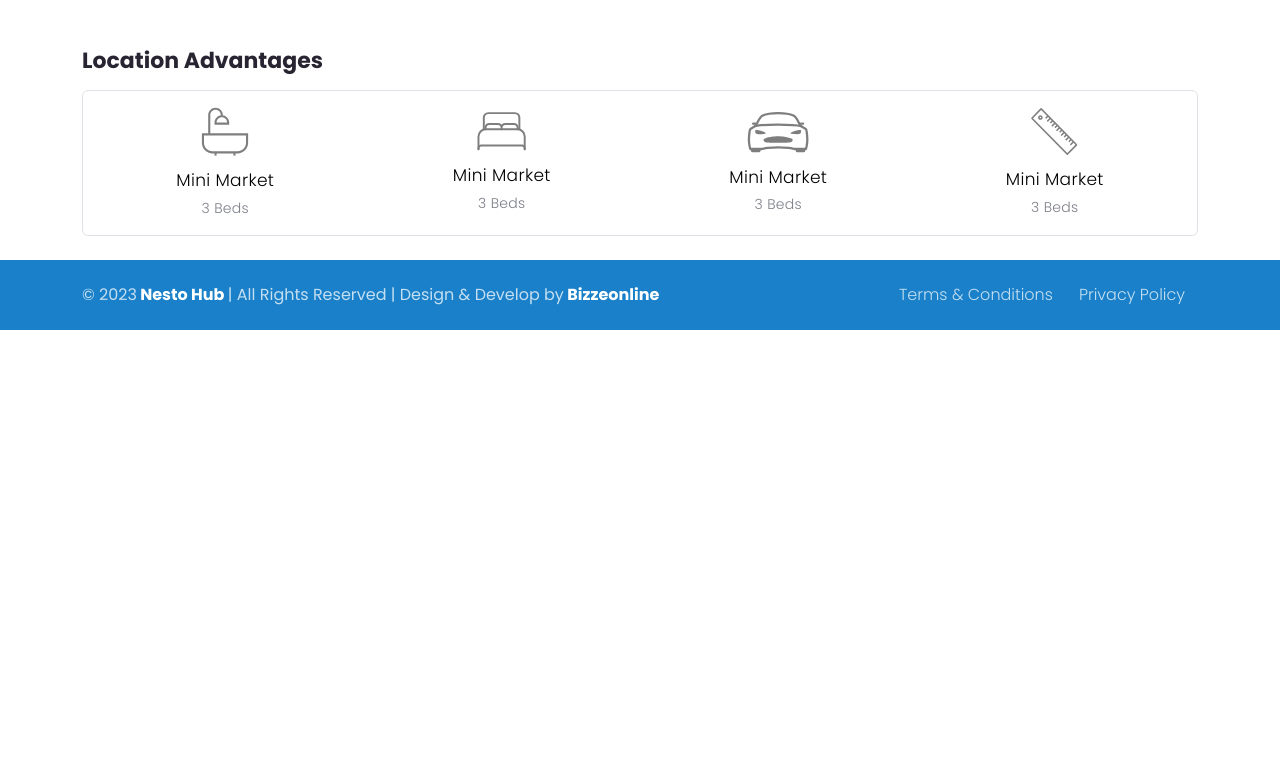
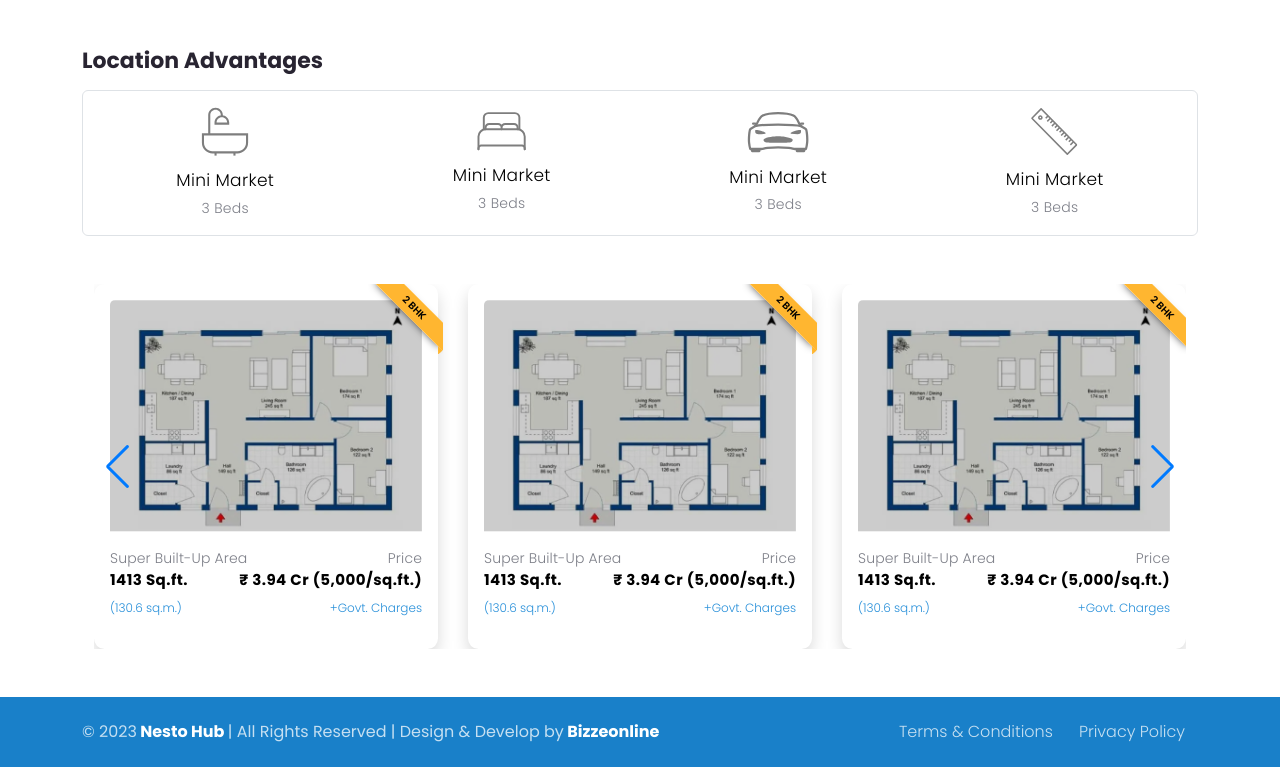
Before and after one commit to Vivekackrolix/Nesto-Frontend, a React (Create React App) app: page /home-dashboard/property-details-info in a window 1280 px wide. Shown: the part 1798-2565 px from the top of the page. Before the commit the page ends 2128 px from the top, so only its background shows below. Built offline with nearby package versions, Linux system fonts and the light colour scheme.

Commit message:
swiper slider added

```diff
--- a/package.json
+++ b/package.json
@@ -16,6 +16,7 @@
     "react-router-dom": "^6.8.1",
     "react-scripts": "5.0.1",
     "react-select": "^5.7.0",
+    "swiper": "^9.1.0",
     "web-vitals": "^2.1.4"
   },
   "scripts": {
--- a/src/dashboard/property-details/PropertyDetailsText.js
+++ b/src/dashboard/property-details/PropertyDetailsText.js
@@ -1,3 +1,4 @@
+import Slider from '../swiper/SwiperSlider';
 import IconsCard from './IconsCard';
 import ViewDetailsCard from './ViewDetailsCard';
 
@@ -17,6 +18,8 @@ const PropertyDetailsText = () => {
         col={4}
         iconTitle={true}
       />
+
+      <Slider />
     </>
   );
 };
--- /dev/null
+++ b/src/dashboard/swiper/SwiperSlider.css
@@ -0,0 +1,70 @@
+.ribbon {
+  position: absolute;
+  right: -5px;
+  top: -5px;
+  z-index: 1;
+  overflow: hidden;
+  width: 75px;
+  height: 75px;
+  text-align: right;
+}
+.ribbon span {
+  font-weight: 600;
+  font-size: 10px;
+  color: #000000;
+  text-transform: uppercase;
+  text-align: center;
+  line-height: 20px;
+  transform: rotate(45deg);
+  -webkit-transform: rotate(45deg);
+  width: 100px;
+  display: block;
+  background: #79a70a;
+  background: linear-gradient(#ffb630 0%, #ffb630 100%);
+  box-shadow: 0 3px 10px -5px rgba(0, 0, 0, 1);
+  position: absolute;
+  top: 19px;
+  right: -21px;
+}
+.ribbon span::before {
+  content: '';
+  position: absolute;
+  left: 0px;
+  top: 100%;
+  z-index: -1;
+  border-left: 3px solid #ffb630;
+  border-right: 3px solid transparent;
+  border-bottom: 3px solid transparent;
+  border-top: 3px solid #ffb630;
+}
+.ribbon span::after {
+  content: '';
+  position: absolute;
+  right: 0px;
+  top: 100%;
+  z-index: -1;
+  border-left: 3px solid transparent;
+  border-right: 3px solid #ffb630;
+  border-bottom: 3px solid transparent;
+  border-top: 3px solid #ffb630;
+}
+
+.swiper__card__row:first-child span {
+  font-weight: 350;
+  font-size: 14px;
+  letter-spacing: 0.01em;
+  color: #7d7f88;
+}
+
+.swiper__card__row:nth-child(2) span {
+  font-weight: 700;
+  font-size: 15px;
+  letter-spacing: 0.03em;
+  color: #000000;
+}
+
+.swiper__card__row:nth-child(3) span {
+  font-weight: 350;
+  font-size: 12px;
+  color: #278fd9;
+}
--- /dev/null
+++ b/src/dashboard/swiper/SwiperSlider.js
@@ -0,0 +1,89 @@
+import React from 'react';
+import { Swiper, SwiperSlide } from 'swiper/react';
+import { Navigation, Autoplay } from 'swiper';
+import { Card, Container } from 'react-bootstrap';
+import 'swiper/swiper-bundle.css';
+
+// Import Swiper styles
+import 'swiper/css';
+import 'swiper/css/navigation';
+
+// swiper styles
+import './SwiperSlider.css';
+
+const items = [
+  {
+    id: 1,
+    image: 'https://via.placeholder.com/350x150',
+    title: 'Card 1',
+    subtitle: 'Subtitle for Card 1',
+  },
+  {
+    id: 2,
+    image: 'https://via.placeholder.com/350x150',
+    title: 'Card 2',
+    subtitle: 'Subtitle for Card 2',
+  },
+  {
+    id: 3,
+    image: 'https://via.placeholder.com/350x150',
+    title: 'Card 3',
+    subtitle: 'Subtitle for Card 3',
+  },
+  {
+    id: 4,
+    image: 'https://via.placeholder.com/350x150',
+    title: 'Card 3',
+    subtitle: 'Subtitle for Card 3',
+  },
+  {
+    id: 5,
+    image: 'https://via.placeholder.com/350x150',
+    title: 'Card 3',
+    subtitle: 'Subtitle for Card 3',
+  },
+];
+
+const Slider = () => {
+  return (
+    <Container>
+      <Swiper
+        modules={[Navigation, Autoplay]}
+        spaceBetween={30}
+        slidesPerView={3}
+        navigation
+        autoplay={{ delay: 3000 }}
+        // autoplay={{ delay: 3000, disableOnInteraction: false }}
+        className="my-5"
+      >
+        {items.map(item => (
+          <SwiperSlide key={item.id}>
+            <Card className="h-100 border-0 shadow swiper__card p-3">
+              <div class="ribbon">
+                <span>2 BHK</span>
+              </div>
+
+              <Card.Img variant="top" src="/assets/swiper-img.png" />
+              <Card.Body className="px-0">
+                <div className="swiper__card__row d-flex justify-content-between align-items-center">
+                  <span>Super Built-Up Area</span>
+                  <span className="text-right">Price</span>
+                </div>
+                <div className="swiper__card__row d-flex justify-content-between align-items-center">
+                  <span>1413 Sq.ft.</span>
+                  <span>₹ 3.94 Cr (5,000/sq.ft.)</span>
+                </div>
+                <div className="swiper__card__row d-flex justify-content-between align-items-center mt-2">
+                  <span>(130.6 sq.m.)</span>
+                  <span>+Govt. Charges</span>
+                </div>
+              </Card.Body>
+            </Card>
+          </SwiperSlide>
+        ))}
+      </Swiper>
+    </Container>
+  );
+};
+
+export default Slider;
```
Also changed, not shown: public/assets/swiper-img.png (added), 1 other file (tests, documents, lock files or other folders).
